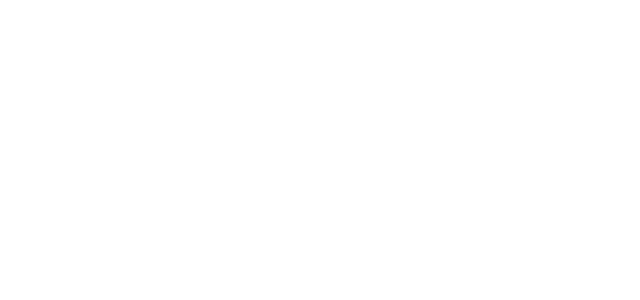
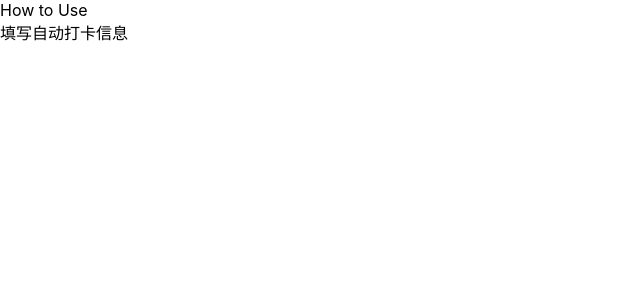
Before and after one commit to UniversessH/auto-sign-fe, a Next.js app: page / in a window 1280 px wide. Shown: the top 300 px of the page, without its empty margins (0-640 px from the left). Built offline with nearby package versions, Linux system fonts and the light colour scheme.

Commit message:
build: remove antd

```diff
--- a/package.json
+++ b/package.json
@@ -9,7 +9,6 @@
     "lint": "next lint"
   },
   "dependencies": {
-    "antd": "^4.19.1",
     "axios": "^0.26.1",
     "next": "12.1.0",
     "react": "17.0.2",
--- /dev/null
+++ b/pages/home-page/index.tsx
@@ -0,0 +1,15 @@
+import React from "react";
+
+export const HomePage: React.FC = () => {
+  return (
+  <div>
+    <div>How to Use</div>
+    <div>
+      填写自动打卡信息
+    </div>
+    <div>
+
+    </div>
+  </div>
+  );
+};
--- a/pages/index.tsx
+++ b/pages/index.tsx
@@ -1,5 +1,6 @@
 import type { NextPage } from "next";
 import Head from "next/head";
+import { HomePage } from "./home-page";
 
 const Home: NextPage = () => {
   return (
@@ -9,9 +10,7 @@ const Home: NextPage = () => {
         <meta name="description" content="Generated by next.js" />
         <link rel="icon" href="/favicon.ico" />
       </Head>
-      <div>
-
-      </div>
+      <HomePage/>
     </div>
   );
 };
```
Also changed, not shown: 1 other file (tests, documents, lock files or other folders).
